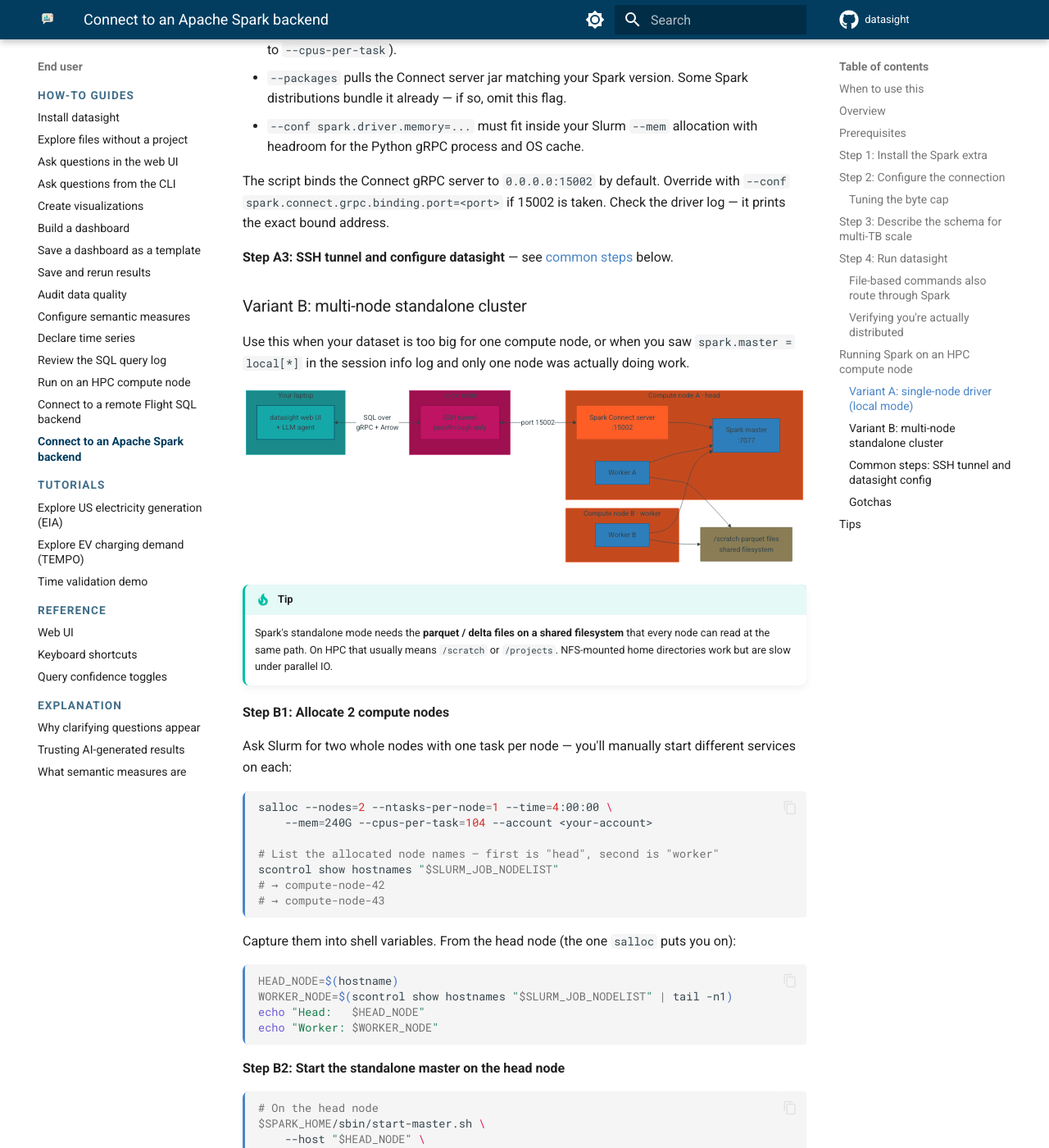
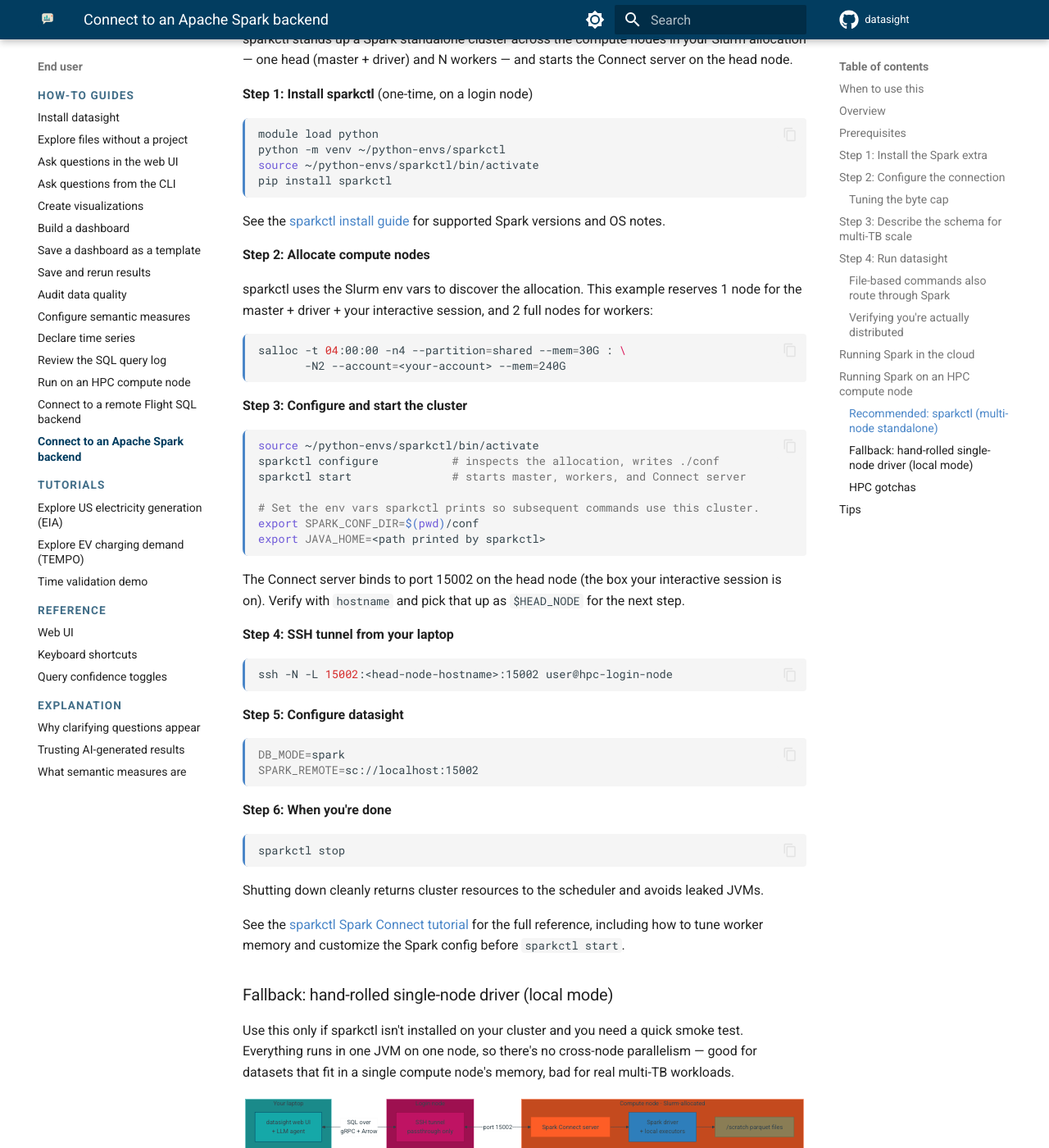
Before and after one commit to dsgrid/datasight, an MkDocs documentation site: the page built from docs/end-user/how-to/connect-spark.md, in a window 1280 px wide and 1400 px high, scrolled down 5931 px. Shown: the whole window at 82% size. Built offline with MkDocs 1.6.1 and Material for MkDocs 9.7.7, drawn with Linux system fonts in a browser that asks for light colours; comment, search, counter and statistics services are not loaded; some of the changed text lies outside the part shown.

Commit message:
Cover cloud Spark and hand off HPC recipe to sparkctl
Two broadening updates to connect-spark.md based on user feedback:

1. New 'Running Spark in the cloud' section. Datasight users might
   point SPARK_REMOTE at Databricks, self-managed EKS/GKE/Dataproc/
   EMR, or a VPC-private cluster reached via VPN/bastion. Document
   the URI shapes for each (including the Databricks
   ';token=...;x-databricks-cluster-id=...' form) and note that
   SPARK_TOKEN is already in place for bearer auth on self-managed
   setups. No tunnel needed.

2. Replace the hand-rolled multi-node HPC recipe with a pointer to
   sparkctl (https://github.com/NatLabRockies/sparkctl), which
   orchestrates a Spark standalone cluster across Slurm-allocated
   nodes in a handful of commands. Keep the hand-rolled single-node
   variant as a "smoke test" fallback for clusters where sparkctl
   isn't installed. Also trim the old 'Common steps' / 'Gotchas'
   block down to a single HPC-gotchas list since the sparkctl
   recipe no longer needs the shared structure.

Co-Authored-By: Claude Opus 4.7 <noreply@anthropic.com>

````diff
--- a/docs/end-user/how-to/connect-spark.md
+++ b/docs/end-user/how-to/connect-spark.md
@@ -236,31 +236,132 @@ Also useful to check:
 - `spark.default.parallelism` — roughly `executor_count × cores_per_executor`.
   If this number looks like a single machine's core count, you're local.
 
+## Running Spark in the cloud
+
+Most managed Spark services expose a Spark Connect endpoint — all
+datasight needs is the `sc://…` URI and (if auth is enabled) a bearer
+token.
+
+**Databricks** — connection strings embed the PAT and target cluster
+right in the URI. Datasight forwards this as-is:
+
+```bash
+DB_MODE=spark
+SPARK_REMOTE=sc://<workspace>.cloud.databricks.com:443/;token=<personal-access-token>;x-databricks-cluster-id=<cluster-id>
+```
+
+**Self-managed on K8s / EKS / GKE / AKS / Dataproc / EMR** — you or
+your team started a Spark Connect server on the cluster. The URI is
+the service hostname and port, TLS if configured, plus optional token:
+
+```bash
+DB_MODE=spark
+SPARK_REMOTE=sc://spark-connect.example.com:15002
+# Or with TLS + bearer auth:
+# SPARK_REMOTE=sc://spark-connect.example.com:443/;use_ssl=true
+SPARK_TOKEN=<bearer-token>
+```
+
+No tunnel needed in either case — datasight connects directly to the
+public endpoint. If your cluster is VPC-private, the usual options
+apply: VPN, bastion tunnel, Cloud IAP, etc. — all of which terminate
+at a local port that `SPARK_REMOTE=sc://localhost:<port>` points at.
+
 ## Running Spark on an HPC compute node
 
-If your organization doesn't have a shared Spark cluster but you do have
-HPC, you can start your own short-lived Spark cluster on Slurm-allocated
-compute nodes and tunnel to it from your laptop. This mirrors the
-[Flight SQL on HPC](connect-flight-sql.md) setup, just with a Spark
-cluster instead of a GizmoSQL server.
+If your organization doesn't have a shared Spark cluster but does have
+HPC, you can start a short-lived Spark cluster on Slurm-allocated
+compute nodes and tunnel to it from your laptop.
 
-Pick a variant based on your scale:
-
-- **[Variant A: single-node driver](#variant-a-single-node-driver-local-mode)**
-  — fastest to get running, no networking between nodes. Everything
-  runs in one JVM. Good for up to a few hundred GB that fits in a
-  single compute node's memory.
-- **[Variant B: multi-node standalone cluster](#variant-b-multi-node-standalone-cluster)**
-  — launch a Spark standalone master + workers across 2+ compute nodes
-  so queries actually distribute. Use this when you want real parallel
-  execution across multiple machines.
+The cleanest path is **[sparkctl](https://github.com/NatLabRockies/sparkctl)**
+— an NLR-developed tool that orchestrates a Spark standalone cluster
+across Slurm-allocated compute nodes for you. It handles the master,
+workers, and Connect server in a handful of commands. Fall back to the
+hand-rolled single-node variant below only if sparkctl isn't available
+on your cluster.
 
 !!! important
     **Do not run Spark on the login node.** Spark drivers and executors
     can consume significant memory and CPU. Always allocate compute
     nodes with Slurm first, then start the services on those nodes.
 
-### Variant A: single-node driver (local mode)
+### Recommended: sparkctl (multi-node standalone)
+
+sparkctl stands up a Spark standalone cluster across the compute nodes
+in your Slurm allocation — one head (master + driver) and N workers —
+and starts the Connect server on the head node.
+
+**Step 1: Install sparkctl** (one-time, on a login node)
+
+```bash
+module load python
+python -m venv ~/python-envs/sparkctl
+source ~/python-envs/sparkctl/bin/activate
+pip install sparkctl
+```
+
+See the [sparkctl install guide](https://natlabrockies.github.io/sparkctl/)
+for supported Spark versions and OS notes.
+
+**Step 2: Allocate compute nodes**
+
+sparkctl uses the Slurm env vars to discover the allocation. This
+example reserves 1 node for the master + driver + your interactive
+session, and 2 full nodes for workers:
+
+```bash
+salloc -t 04:00:00 -n4 --partition=shared --mem=30G : \
+       -N2 --account=<your-account> --mem=240G
+```
+
+**Step 3: Configure and start the cluster**
+
+```bash
+source ~/python-envs/sparkctl/bin/activate
+sparkctl configure           # inspects the allocation, writes ./conf
+sparkctl start               # starts master, workers, and Connect server
+
+# Set the env vars sparkctl prints so subsequent commands use this cluster.
+export SPARK_CONF_DIR=$(pwd)/conf
+export JAVA_HOME=<path printed by sparkctl>
+```
+
+The Connect server binds to port 15002 on the head node (the box your
+interactive session is on). Verify with `hostname` and pick that up as
+`$HEAD_NODE` for the next step.
+
+**Step 4: SSH tunnel from your laptop**
+
+```bash
+ssh -N -L 15002:<head-node-hostname>:15002 user@hpc-login-node
+```
+
+**Step 5: Configure datasight**
+
+```bash
+DB_MODE=spark
+SPARK_REMOTE=sc://localhost:15002
+```
+
+**Step 6: When you're done**
+
+```bash
+sparkctl stop
+```
+
+Shutting down cleanly returns cluster resources to the scheduler and
+avoids leaked JVMs.
+
+See the [sparkctl Spark Connect tutorial](https://github.com/NatLabRockies/sparkctl/blob/main/docs/tutorials/run_python_spark_jobs_spark_connect.md)
+for the full reference, including how to tune worker memory and
+customize the Spark config before `sparkctl start`.
+
+### Fallback: hand-rolled single-node driver (local mode)
+
+Use this only if sparkctl isn't installed on your cluster and you need
+a quick smoke test. Everything runs in one JVM on one node, so there's
+no cross-node parallelism — good for datasets that fit in a single
+compute node's memory, bad for real multi-TB workloads.
 
 ```mermaid
 flowchart LR
@@ -320,161 +421,15 @@ The script binds the Connect gRPC server to `0.0.0.0:15002` by default.
 Override with `--conf spark.connect.grpc.binding.port=<port>` if 15002
 is taken. Check the driver log — it prints the exact bound address.
 
-**Step A3: SSH tunnel and configure datasight** — see
-[common steps](#common-steps-ssh-tunnel-and-datasight-config) below.
+**Step A3: SSH tunnel from your laptop**
 
-### Variant B: multi-node standalone cluster
-
-Use this when your dataset is too big for one compute node, or when you
-saw `spark.master = local[*]` in the session info log and only one node
-was actually doing work.
-
-```mermaid
-flowchart LR
-    subgraph laptop ["Your laptop"]
-        DS[datasight web UI<br>+ LLM agent]
-    end
-    subgraph login ["Login node"]
-        SSH[SSH tunnel<br>passthrough only]
-    end
-    subgraph nodeA ["Compute node A · head"]
-        MASTER[Spark master<br>:7077]
-        SC[Spark Connect server<br>:15002]
-        WA[Worker A]
-        SC --> MASTER
-        WA --> MASTER
-    end
-    subgraph nodeB ["Compute node B · worker"]
-        WB[Worker B]
-        WB --> MASTER
-    end
-    PQ["/scratch parquet files<br>shared filesystem"]
-    WA --> PQ
-    WB --> PQ
-    DS <-->|"SQL over<br>gRPC + Arrow"| SSH <-->|port 15002| SC
-
-    style DS fill:#15a8a8,stroke:#023d60,color:#fff
-    style SSH fill:#bf1363,stroke:#8a0d42,color:#fff
-    style SC fill:#fe5d26,stroke:#c44a1e,color:#fff
-    style MASTER fill:#2e7ebb,stroke:#1a5c8a,color:#fff
-    style WA fill:#2e7ebb,stroke:#1a5c8a,color:#fff
-    style WB fill:#2e7ebb,stroke:#1a5c8a,color:#fff
-    style PQ fill:#8a7d55,stroke:#6b6040,color:#fff
-    style laptop fill:#1a8a8a,stroke:#15a8a8,color:#fff
-    style login fill:#9e1050,stroke:#bf1363,color:#fff
-    style nodeA fill:#c44a1e,stroke:#fe5d26,color:#fff
-    style nodeB fill:#c44a1e,stroke:#fe5d26,color:#fff
+```bash
+ssh -N -L 15002:<compute-node-hostname>:15002 user@hpc-login-node
 ```
 
-!!! tip
-    Spark's standalone mode needs the **parquet / delta files on a
-    shared filesystem** that every node can read at the same path.
-    On HPC that usually means `/scratch` or `/projects`. NFS-mounted
-    home directories work but are slow under parallel IO.
+Leave this running in a separate terminal.
 
-**Step B1: Allocate 2 compute nodes**
-
-Ask Slurm for two whole nodes with one task per node — you'll manually
-start different services on each:
-
-```bash
-salloc --nodes=2 --ntasks-per-node=1 --time=4:00:00 \
-    --mem=240G --cpus-per-task=104 --account <your-account>
-
-# List the allocated node names — first is "head", second is "worker"
-scontrol show hostnames "$SLURM_JOB_NODELIST"
-# → compute-node-42
-# → compute-node-43
-```
-
-Capture them into shell variables. From the head node (the one `salloc`
-puts you on):
-
-```bash
-HEAD_NODE=$(hostname)
-WORKER_NODE=$(scontrol show hostnames "$SLURM_JOB_NODELIST" | tail -n1)
-echo "Head:   $HEAD_NODE"
-echo "Worker: $WORKER_NODE"
-```
-
-**Step B2: Start the standalone master on the head node**
-
-```bash
-# On the head node
-$SPARK_HOME/sbin/start-master.sh \
-    --host "$HEAD_NODE" \
-    --port 7077 \
-    --webui-port 8080
-```
-
-The master now accepts worker registrations at `spark://$HEAD_NODE:7077`.
-The web UI on `http://$HEAD_NODE:8080` lists every worker that registers.
-
-**Step B3: Launch a worker on each compute node**
-
-Start one worker locally on the head node, and use `srun` to launch
-another worker on the second node — `srun` inherits the Slurm allocation
-so it lands on `$WORKER_NODE` without a separate job:
-
-```bash
-# Worker on the head node (same box as the master)
-$SPARK_HOME/sbin/start-worker.sh "spark://$HEAD_NODE:7077" \
-    --cores 100 --memory 200g
-
-# Worker on the second node — srun runs it there inside this allocation
-srun --nodes=1 --ntasks=1 -w "$WORKER_NODE" \
-    $SPARK_HOME/sbin/start-worker.sh "spark://$HEAD_NODE:7077" \
-    --cores 100 --memory 200g &
-```
-
-Leave `--cores` a few below `--cpus-per-task` so the worker JVM and OS
-have breathing room. Check `http://$HEAD_NODE:8080` — you should see
-two `ALIVE` workers.
-
-**Step B4: Start the Connect server pointing at the standalone master**
-
-This is the critical change from Variant A — `--master` goes to
-`spark://...` instead of `local[...]`:
-
-```bash
-# On the head node
-$SPARK_HOME/sbin/start-connect-server.sh \
-    --master "spark://$HEAD_NODE:7077" \
-    --packages org.apache.spark:spark-connect_2.13:3.5.1 \
-    --conf spark.driver.memory=16g \
-    --conf spark.executor.memory=200g \
-    --conf spark.executor.cores=100 \
-    --conf spark.sql.execution.arrow.pyspark.enabled=true
-```
-
-When datasight connects, the session info log should now show something
-like `spark.master = spark://compute-node-42:7077` and the local-mode
-warning will not fire.
-
-**Step B5: SSH tunnel and configure datasight** — see
-[common steps](#common-steps-ssh-tunnel-and-datasight-config) below.
-Note that `$HEAD_NODE` is where the Connect server lives — that's what
-goes in the `-L` forward, not `$WORKER_NODE`.
-
-### Common steps: SSH tunnel and datasight config
-
-**SSH tunnel from your laptop**
-
-Replace `compute-node-42` with the compute node running the Connect
-server (the head node in Variant B):
-
-```bash
-ssh -N -L 15002:compute-node-42:15002 user@hpc-login-node
-```
-
-Leave this running in a separate terminal. The `-L` forwards your
-laptop's `localhost:15002` through the login node to port 15002 on the
-head compute node.
-
-**Configure datasight**
-
-Because the tunnel exposes the server at `localhost:15002` on your
-laptop, `SPARK_REMOTE` points at `localhost`, not the compute node:
+**Step A4: Configure datasight**
 
 ```bash
 DB_MODE=spark
@@ -482,32 +437,26 @@ SPARK_REMOTE=sc://localhost:15002
 # No SPARK_TOKEN needed — the SSH tunnel already authenticates you
 ```
 
-### Gotchas
+### HPC gotchas
 
 - **Use the compute node hostname in the `-L` target, not the login
   node.** Spark is on the compute node; the login node is a passthrough.
   If you tunnel only to the login node, you'll hit `connection refused`.
-- **Standalone workers need to reach the master over the internal HPC
-  network.** On most HPC systems, compute nodes can freely reach each
-  other via the management or IB fabric — but some clusters firewall
-  internal traffic. If `start-worker.sh` on the second node hangs or
-  errors with "unable to connect to master", ask your HPC support
-  whether port 7077 is blocked between nodes.
-- **Watch for port collisions.** 15002 is the Spark Connect default, but
-  if a previous job of yours on the same compute node is still bound to
-  it, startup will fail. Either pick a different port via
-  `spark.connect.grpc.binding.port` or kill the old job.
-- **Shared filesystem path must match on every node.** A worker at
-  `/scratch/alice/data.parquet` on node A and `/home/alice/data.parquet`
-  on node B will fail with "file not found" on whichever node didn't
-  match the query's path.
-- **The tunnel dies when the allocation ends.** Same as Flight SQL on
-  HPC: request a generous `--time` or use `salloc` so you can extend
-  interactively.
+- **Watch for port collisions.** 15002 is the Spark Connect default;
+  if a previous job on the same node is still bound to it, startup
+  will fail. Either pick a different port (`spark.connect.grpc.binding.port`)
+  or kill the old job.
+- **The tunnel dies when the allocation ends.** Request generous
+  `--time`, or use `salloc` so you can extend interactively.
 - **Package resolution requires login-node internet.** The first
   `--packages` invocation downloads jars to `~/.ivy2`. If your compute
   nodes lack outbound network, pre-resolve on the login node first, or
   install the Connect jar into `$SPARK_HOME/jars`.
+- **Shared filesystem paths must match on every node** — workers
+  executing the query need the parquet data at the exact same path the
+  query references. sparkctl handles this for you; if you're hand-rolling,
+  prefer `/scratch` or `/projects` (identically mounted on every node)
+  over per-user paths.
 
 ## Tips
 
````
